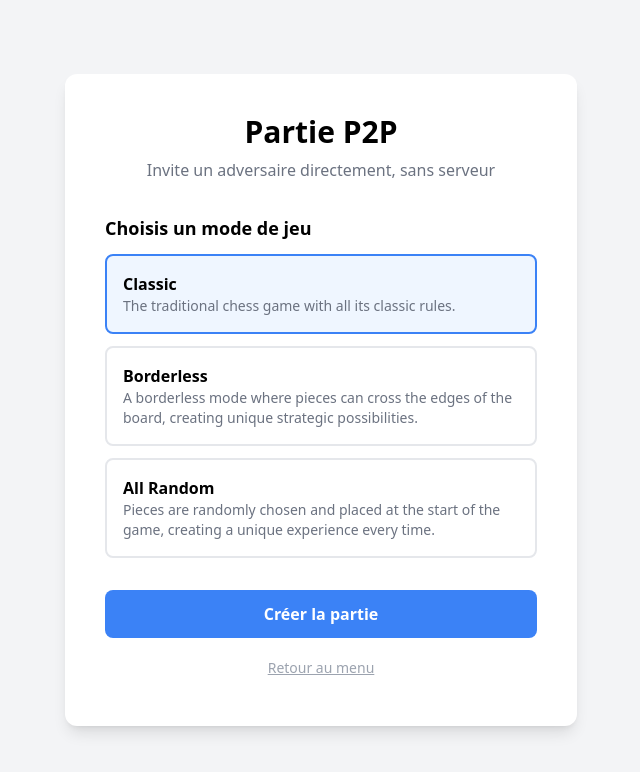
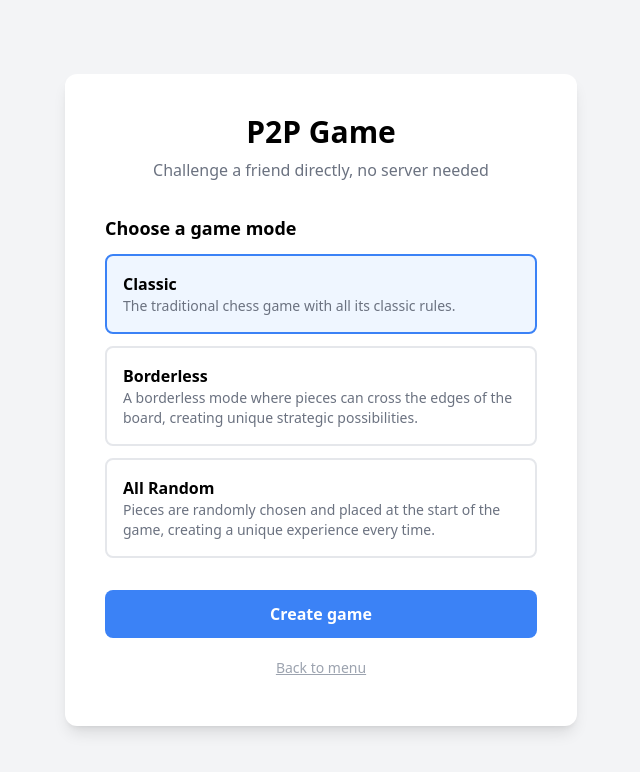
Before and after one commit to One-djey/chess_verse, a React (Vite) app: page /p2p in a window 1280 px wide. Shown: the top 772 px of the page, without its empty margins (319-959 px from the left). Built offline with nearby package versions, Linux system fonts and the light colour scheme.

Commit message:
fix: translate P2P multiplayer UI to English
https://claude.ai/code/session_01Mg8gTjQiV8VA8MH8J2Dyjh

```diff
--- a/src/components/GameModes.tsx
+++ b/src/components/GameModes.tsx
@@ -70,9 +70,9 @@ export default function GameModes() {
             <Users size={72} className="text-white opacity-80" />
           </div>
           <div className="p-6">
-            <h2 className="text-2xl font-bold mb-2">P2P Multijoueur</h2>
+            <h2 className="text-2xl font-bold mb-2">P2P Multiplayer</h2>
             <p className="text-gray-600">
-              Joue contre un ami à distance, sans serveur. Partage un lien ou un QR code pour démarrer une partie directe.
+              Play against a friend remotely, no server needed. Share a link or QR code to start a direct game.
             </p>
           </div>
         </div>
--- a/src/components/P2PLobby.tsx
+++ b/src/components/P2PLobby.tsx
@@ -118,7 +118,7 @@ export default function P2PLobby() {
   const handleShare = async () => {
     if (navigator.share) {
       try {
-        await navigator.share({ title: 'ChessVerse – Rejoins ma partie !', url: shareUrl });
+        await navigator.share({ title: 'ChessVerse – Join my game!', url: shareUrl });
       } catch {
         // user cancelled
       }
@@ -138,29 +138,29 @@ export default function P2PLobby() {
       <div className="min-h-screen bg-gray-100 flex items-center justify-center p-8">
         <div className="bg-white rounded-xl shadow-lg p-10 max-w-md w-full text-center">
           <Users size={48} className="mx-auto mb-4 text-blue-500" />
-          <h1 className="text-3xl font-bold mb-2">Rejoindre la partie</h1>
-          <p className="text-gray-500 mb-8">Connexion en cours via Nostr P2P…</p>
+          <h1 className="text-3xl font-bold mb-2">Join game</h1>
+          <p className="text-gray-500 mb-8">Connecting via P2P…</p>
 
           {connectionState === 'connecting' && (
             <div className="flex flex-col items-center gap-4">
               <Loader2 size={40} className="animate-spin text-blue-500" />
-              <p className="text-gray-600">En attente de l'hôte…</p>
+              <p className="text-gray-600">Waiting for host…</p>
             </div>
           )}
 
           {connectionState === 'disconnected' && (
             <div className="flex flex-col items-center gap-4">
               <WifiOff size={40} className="text-red-500" />
-              <p className="text-red-600 font-semibold">Connexion perdue</p>
+              <p className="text-red-600 font-semibold">Connection lost</p>
               <button onClick={handleBack} className="px-6 py-2 bg-gray-200 rounded-lg hover:bg-gray-300">
-                Retour au menu
+                Back to menu
               </button>
             </div>
           )}
 
           {connectionState !== 'disconnected' && (
             <button onClick={handleBack} className="mt-8 text-sm text-gray-400 hover:text-gray-600 underline">
-              Annuler
+              Cancel
             </button>
           )}
         </div>
@@ -172,13 +172,13 @@ export default function P2PLobby() {
   return (
     <div className="min-h-screen bg-gray-100 flex items-center justify-center p-8">
       <div className="bg-white rounded-xl shadow-lg p-10 max-w-lg w-full">
-        <h1 className="text-3xl font-bold text-center mb-2">Partie P2P</h1>
-        <p className="text-gray-500 text-center mb-8">Invite un adversaire directement, sans serveur</p>
+        <h1 className="text-3xl font-bold text-center mb-2">P2P Game</h1>
+        <p className="text-gray-500 text-center mb-8">Challenge a friend directly, no server needed</p>
 
         {/* Step 1 – Mode selection */}
         {!roomId && (
           <>
-            <h2 className="font-semibold text-lg mb-3">Choisis un mode de jeu</h2>
+            <h2 className="font-semibold text-lg mb-3">Choose a game mode</h2>
             <div className="grid grid-cols-1 gap-3 mb-8">
               {gameModes.map(mode => (
                 <button
@@ -199,10 +199,10 @@ export default function P2PLobby() {
               onClick={handleCreateGame}
               className="w-full py-3 bg-blue-500 text-white font-semibold rounded-lg hover:bg-blue-600 transition"
             >
-              Créer la partie
+              Create game
             </button>
             <button onClick={handleBack} className="w-full mt-3 py-2 text-sm text-gray-400 hover:text-gray-600 underline">
-              Retour au menu
+              Back to menu
             </button>
           </>
         )}
@@ -211,9 +211,9 @@ export default function P2PLobby() {
         {roomId && connectionState === 'waiting' && (
           <>
             <div className="text-center mb-6">
-              <p className="text-gray-600 mb-4">Partage ce QR code ou ce lien avec ton adversaire</p>
+              <p className="text-gray-600 mb-4">Share this QR code or link with your opponent</p>
               {qrDataUrl ? (
-                <img src={qrDataUrl} alt="QR Code invitation" className="mx-auto rounded-lg border border-gray-200" />
+                <img src={qrDataUrl} alt="Invite QR code" className="mx-auto rounded-lg border border-gray-200" />
               ) : (
                 <div className="w-[220px] h-[220px] mx-auto flex items-center justify-center bg-gray-100 rounded-lg">
                   <Loader2 size={32} className="animate-spin text-gray-400" />
@@ -227,24 +227,24 @@ export default function P2PLobby() {
                 className="flex-1 flex items-center justify-center gap-2 py-2 bg-blue-500 text-white rounded-lg hover:bg-blue-600 transition text-sm font-medium"
               >
                 <Share2 size={16} />
-                Partager le lien
+                Share link
               </button>
               <button
                 onClick={handleCopy}
                 className="flex-1 flex items-center justify-center gap-2 py-2 bg-gray-100 text-gray-700 rounded-lg hover:bg-gray-200 transition text-sm font-medium"
               >
                 {copied ? <CheckCircle size={16} className="text-green-500" /> : <Copy size={16} />}
-                {copied ? 'Copié !' : 'Copier le lien'}
+                {copied ? 'Copied!' : 'Copy link'}
               </button>
             </div>
 
             <div className="flex items-center gap-3 py-4 bg-gray-50 rounded-lg px-4">
               <Loader2 size={20} className="animate-spin text-blue-500 shrink-0" />
-              <p className="text-gray-600 text-sm">En attente de l'adversaire…</p>
+              <p className="text-gray-600 text-sm">Waiting for opponent…</p>
             </div>
 
             <button onClick={handleBack} className="w-full mt-4 text-sm text-gray-400 hover:text-gray-600 underline">
-              Annuler
+              Cancel
             </button>
           </>
         )}
@@ -253,8 +253,8 @@ export default function P2PLobby() {
         {connectionState === 'connected' && (
           <div className="text-center py-8">
             <CheckCircle size={48} className="mx-auto mb-4 text-green-500" />
-            <p className="text-lg font-semibold">Adversaire connecté !</p>
-            <p className="text-gray-500 text-sm mt-1">Lancement de la partie…</p>
+            <p className="text-lg font-semibold">Opponent connected!</p>
+            <p className="text-gray-500 text-sm mt-1">Starting game…</p>
           </div>
         )}
       </div>
--- a/src/components/P2PStatusBar.tsx
+++ b/src/components/P2PStatusBar.tsx
@@ -16,13 +16,13 @@ export default function P2PStatusBar({ connectionState, playerColor, currentTurn
       <div className="bg-red-600 text-white px-4 py-3 flex items-center justify-between">
         <div className="flex items-center gap-2">
           <WifiOff size={18} />
-          <span className="font-semibold">Adversaire déconnecté</span>
+          <span className="font-semibold">Opponent disconnected</span>
         </div>
         <button
           onClick={onLeave}
           className="px-4 py-1 bg-white text-red-600 rounded font-semibold text-sm hover:bg-red-50"
         >
-          Retour au menu
+          Back to menu
         </button>
       </div>
     );
@@ -34,11 +34,11 @@ export default function P2PStatusBar({ connectionState, playerColor, currentTurn
       <div className="bg-indigo-600 text-white px-4 py-2 flex items-center gap-3 text-sm">
         <Wifi size={16} className="shrink-0" />
         <span>
-          Tu joues les <strong>{playerColor === 'white' ? 'Blancs' : 'Noirs'}</strong>
+          You play as <strong>{playerColor === 'white' ? 'White' : 'Black'}</strong>
         </span>
         <span className="mx-2 text-indigo-300">·</span>
         <span className={isMyTurn ? 'font-semibold text-yellow-300' : 'text-indigo-200'}>
-          {isMyTurn ? 'À toi de jouer' : 'Tour de l\'adversaire'}
+          {isMyTurn ? 'Your turn' : "Opponent's turn"}
         </span>
       </div>
     );
@@ -47,7 +47,7 @@ export default function P2PStatusBar({ connectionState, playerColor, currentTurn
   return (
     <div className="bg-gray-700 text-white px-4 py-2 flex items-center gap-2 text-sm">
       <Loader2 size={16} className="animate-spin shrink-0" />
-      <span>Connexion P2P en cours…</span>
+      <span>Establishing P2P connection…</span>
     </div>
   );
 }
```
